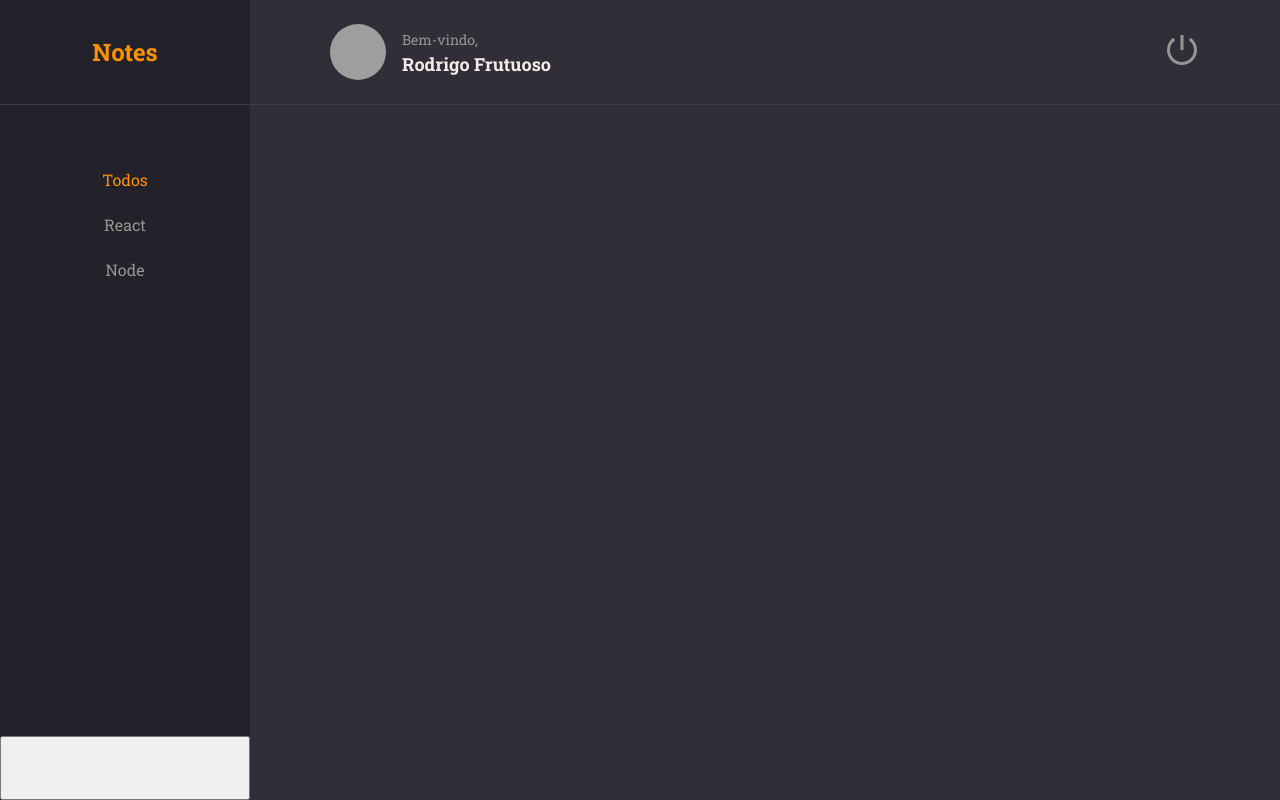
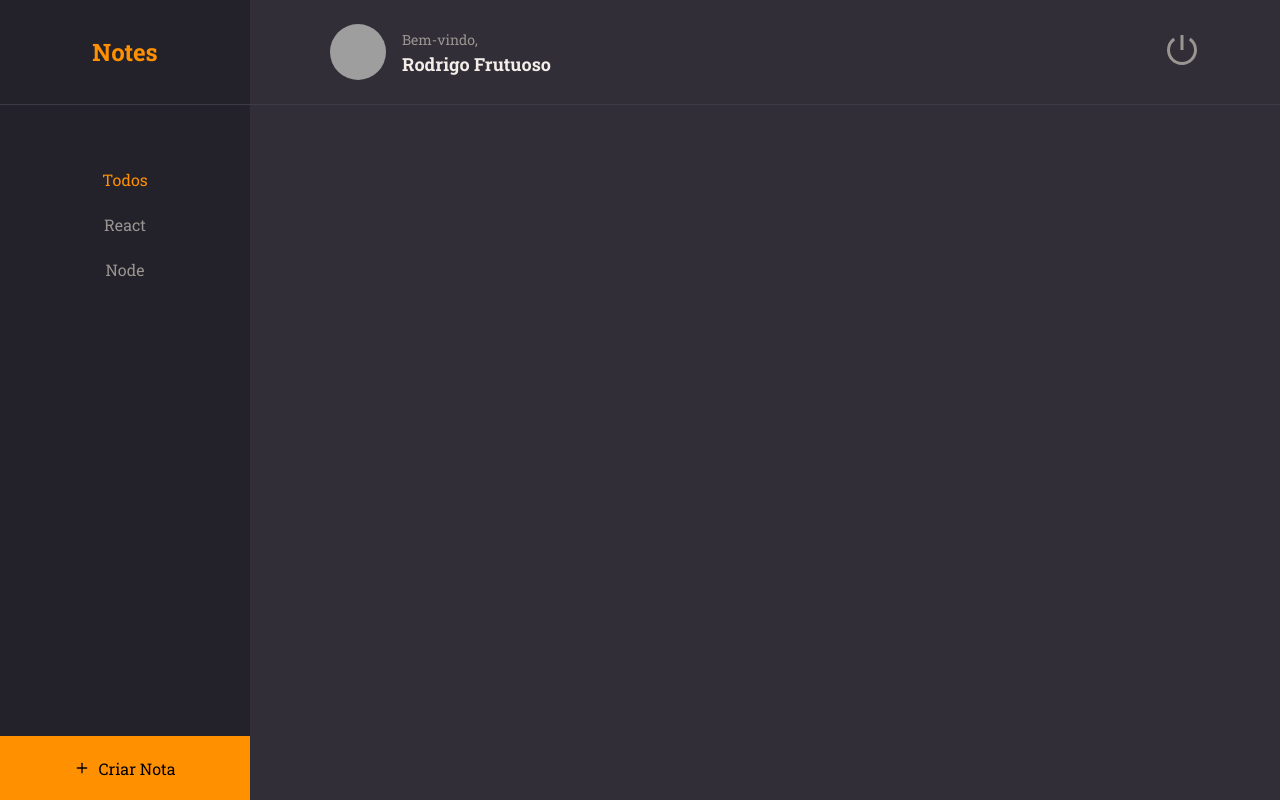
Before and after one commit to rodfrutuoso/Notes, a React (Vite) app: page / in a window 1280 px wide. Built offline with nearby package versions, Linux system fonts and the light colour scheme; grey boxes are pictures that could not be loaded.

Commit message:
botao criar nota

```diff
--- a/src/pages/Home/index.jsx
+++ b/src/pages/Home/index.jsx
@@ -1,3 +1,5 @@
+import {FiPlus} from 'react-icons/fi'
+
 import { Container, Brand, Menu, Search, Content, NewNote } from "./styles";
 
 import { Header } from "../../components/Header"
@@ -32,7 +34,8 @@
       </Content>
 
       <NewNote>
-
+        <FiPlus/>
+          Criar Nota
       </NewNote>
 
     </Container>
--- a/src/pages/Home/styles.js
+++ b/src/pages/Home/styles.js
@@ -59,4 +59,14 @@
 export const NewNote = styled.button`
     grid-area: newnote;
 
+    background-color: ${({ theme }) => theme.COLORS.ORANGE};
+    border: none;
+
+    display: flex;
+    align-items: center;
+    justify-content: center;
+
+    svg{
+        margin-right: 8px;
+    }
 `
--- a/src/styles/global.js
+++ b/src/styles/global.js
@@ -28,6 +28,6 @@
 }
 
 button:hover, a:hover {
-    filter: brightness(0.9);
+    filter: brightness(0.8);
 }
 `
```
